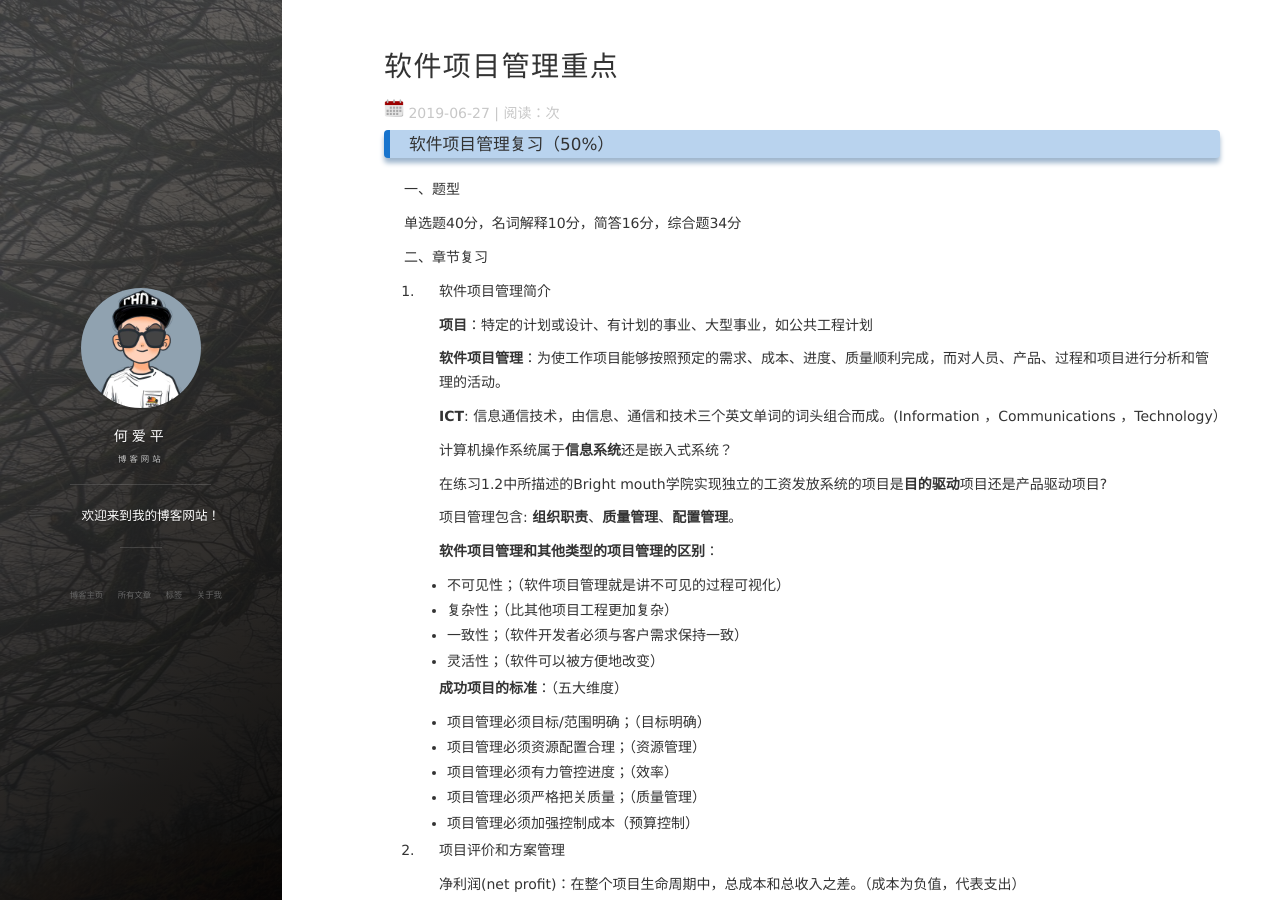
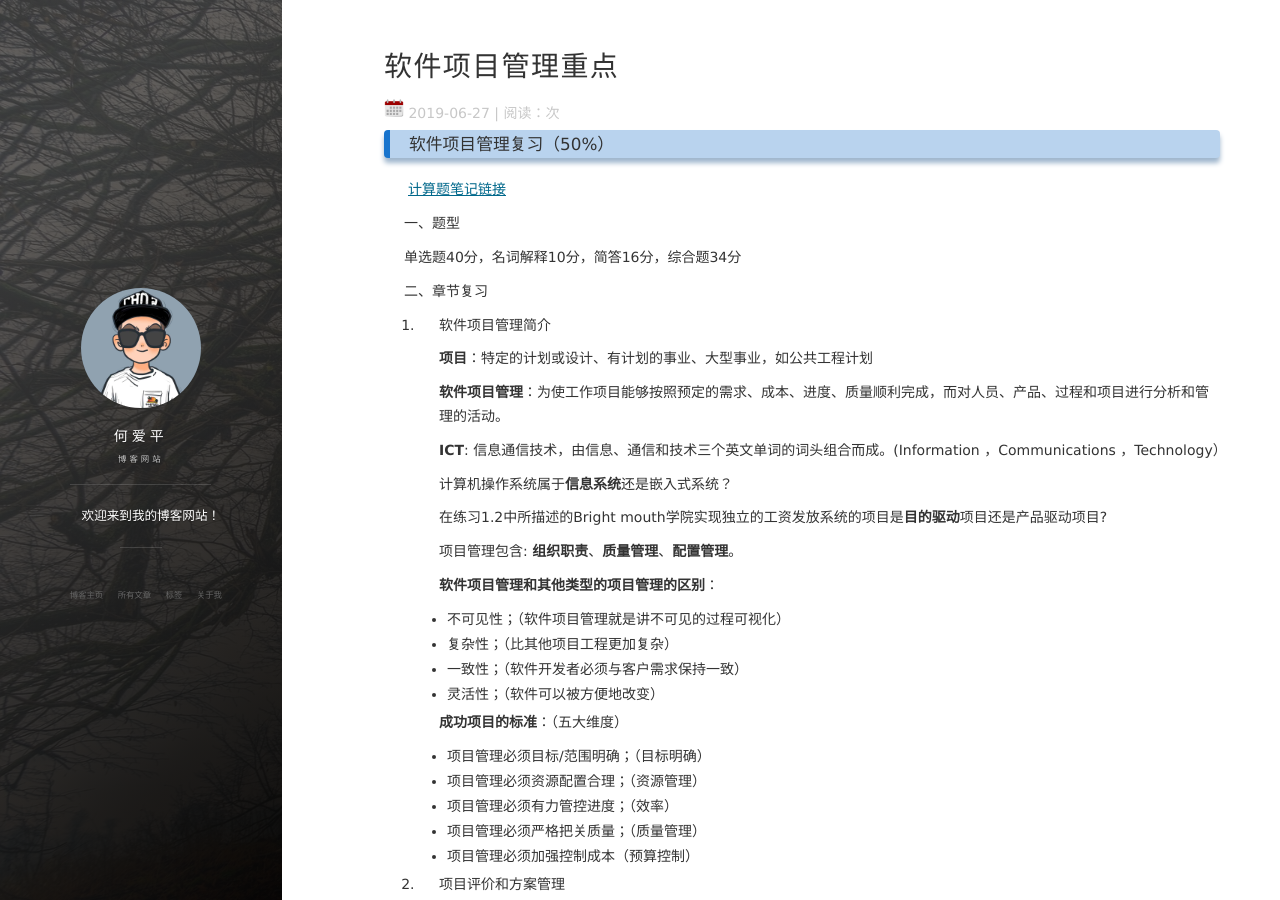
Before and after one commit to AndrewHeaiping/AndrewHeaiping.github.io., a Jekyll site: the page built from _posts/2019-06-27-软件项目管理.md, in a window 1280 px wide and 900 px high. Built offline with Jekyll 4.4.1, drawn with Linux system fonts in a browser that asks for light colours; nearby versions of some CDN libraries; comment, search, counter and statistics services are not loaded.

Commit message:
Update 2019-06-27-软件项目管理.md

```diff
--- a/_posts/2019-06-27-软件项目管理.md
+++ b/_posts/2019-06-27-软件项目管理.md
@@ -7,6 +7,7 @@ tag: 期末复习
 ---
 
 ### 												软件项目管理复习（50%）
+[计算题笔记链接](/downloads/软件项目管理.pdf)
 
 一、题型
 
```
